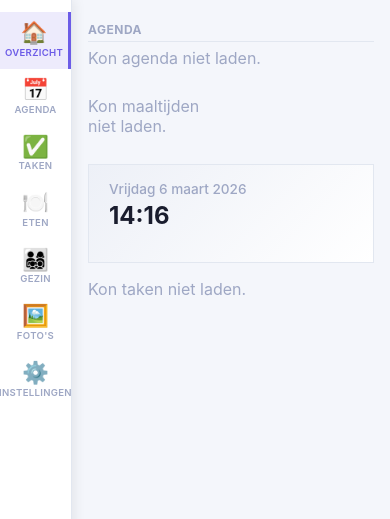
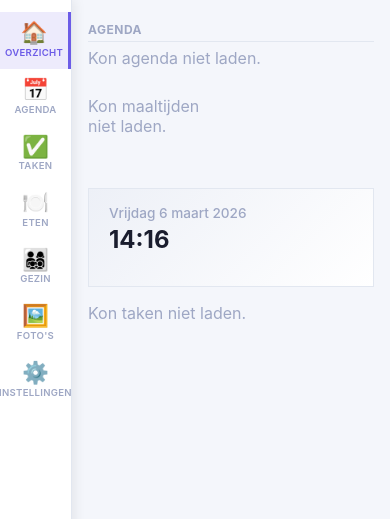
Before and after one commit to lmeulen/FamiliePlanner, a Python web app: template app/templates/dashboard.html in a window 390 px wide. Shown: the top 519 px of the page. Run offline with Jinja, Linux system fonts and the light colour scheme; the template is opened without the code that fills it, so the values that code supplies are empty.

Commit message:
feat: Make dashboard responsive for mobile screens
On screens <= 768px, dashboard switches to single-column layout with main content (agenda/meals) appearing first, followed by tasks sidebar. Photo display is hidden on mobile to optimize space.

Co-Authored-By: Claude Sonnet 4.5 <noreply@anthropic.com>

```diff
--- a/app/static/css/main.css
+++ b/app/static/css/main.css
@@ -1205,9 +1205,22 @@ img { max-width: 100%; }
   padding-right: 1rem;
 }
 /* Stack on narrow screens */
-@media (max-width: 700px) {
-  .dashboard-grid { grid-template-columns: 1fr; }
-  .dashboard-sidebar { position: static; }
+@media (max-width: 768px) {
+  .dashboard-grid {
+    grid-template-columns: 1fr;
+    gap: 1.5rem 0;
+  }
+  .dashboard-sidebar {
+    position: static;
+    order: 2;
+  }
+  .dashboard-main {
+    order: 1;
+  }
+  /* Hide photo on mobile */
+  .dashboard-photo-wrap {
+    display: none !important;
+  }
 }
 
 /* ── DASHBOARD PHOTO ─────────────────────────────────────────── */
```
